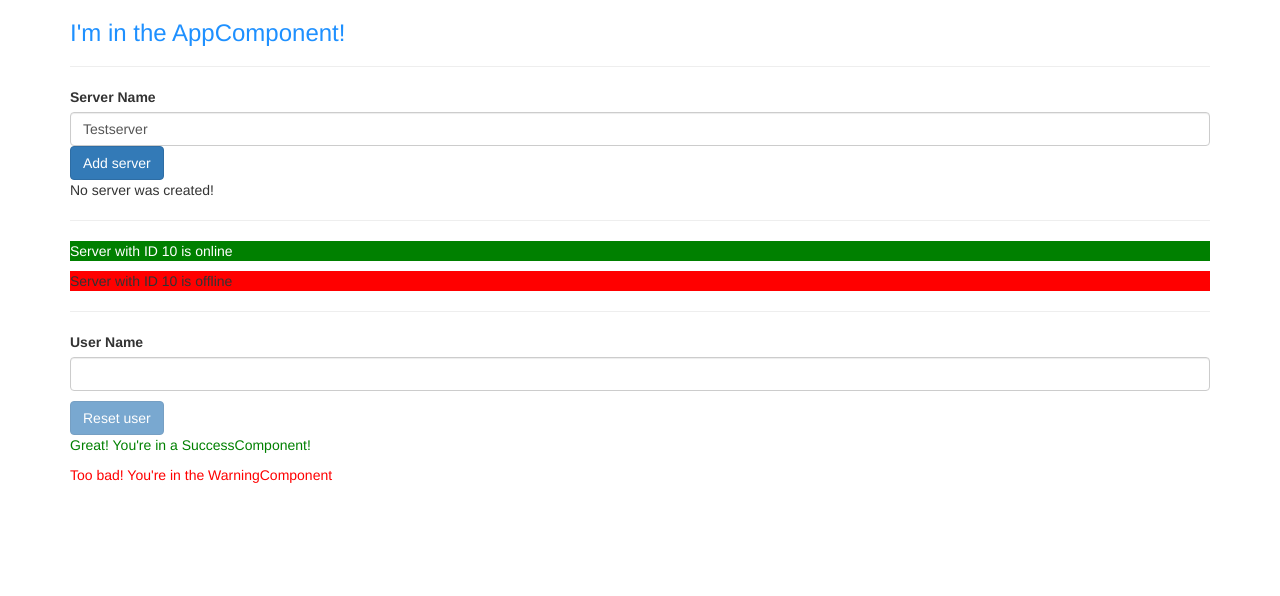
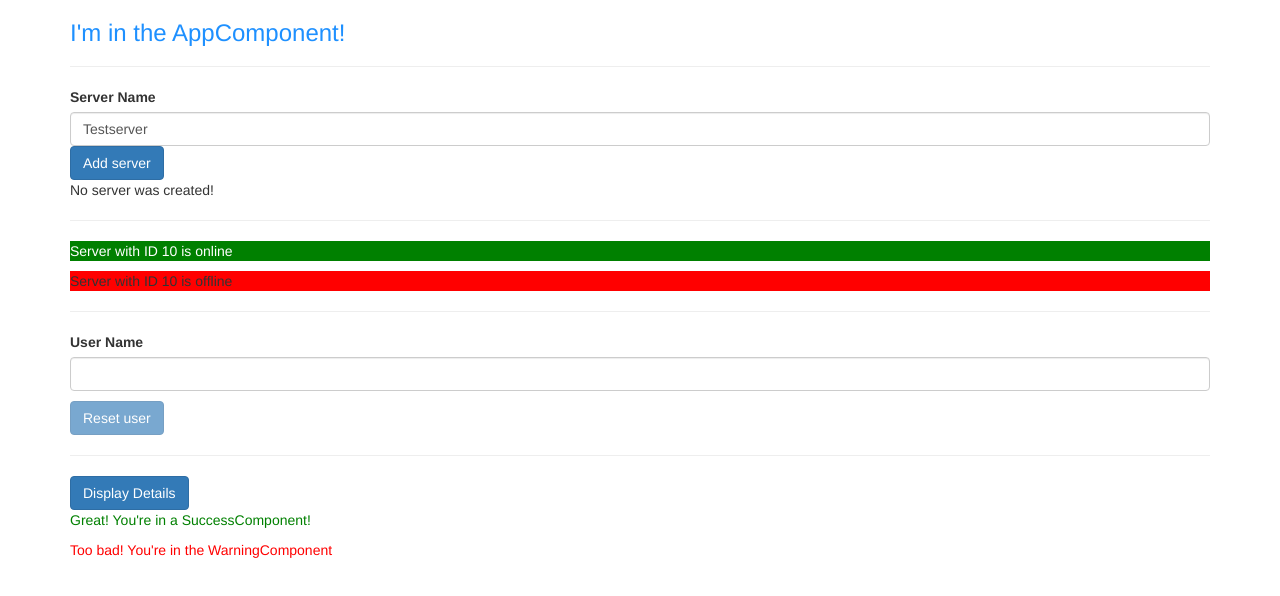
Before and after one commit to bartoszrachwalik/angular-excercises, an Angular app: page / in a window 1280 px wide. Shown: the top 596 px of the page. Built offline with nearby package versions, Linux system fonts and the light colour scheme.

Commit message:
directives practise

```diff
--- a/src/app/servers/servers.component.html
+++ b/src/app/servers/servers.component.html
@@ -48,3 +48,18 @@
     (click)="onResetUser()">Reset user
   </button>
 </div>
+<hr>
+
+<!--directives practise-->
+<div>
+  <button
+    class="btn btn-primary"
+    (click)="toggleSecretPassword()">Display Details
+  </button>
+  <p *ngIf="isAccessGranted">Secret Password = Bass</p>
+  <p
+    *ngFor="let element of clicksArray"
+    [ngStyle]="{backgroundColor: element>4 ? 'blue':'transparent'}"
+    [ngClass]="{fifthElement: element>4}">{{element}}
+  </p>
+</div>
--- a/src/app/servers/servers.component.ts
+++ b/src/app/servers/servers.component.ts
@@ -10,7 +10,12 @@ import {Component, OnInit} from '@angular/core';
   //   <app-server></app-server>
   //   <app-server></app-server>`,
   templateUrl: './servers.component.html',
-  styleUrls: ['./servers.component.css']
+  styleUrls: ['./servers.component.css'],
+  styles: [`
+    .fifthElement {
+      color: white;
+    }
+  `]
 })
 export class ServersComponent implements OnInit {
   allowNewServer = false;
@@ -18,7 +23,10 @@ export class ServersComponent implements OnInit {
   serverCreated = false;
   serverName = 'Testserver';
   userName = '';
-  servers = ['Testserver', 'Testserver2']
+  servers = ['Testserver', 'Testserver2'];
+  isAccessGranted = false;
+  clicksArray = [];
+  clicksCounter = 0;
 
   constructor() {
     setTimeout(() => {
@@ -48,4 +56,9 @@ export class ServersComponent implements OnInit {
   isUserNameEmpty() {
     return this.userName === '';
   }
+
+  toggleSecretPassword() {
+    this.clicksArray.push(++this.clicksCounter);
+    this.isAccessGranted = !this.isAccessGranted;
+  }
 }
```
